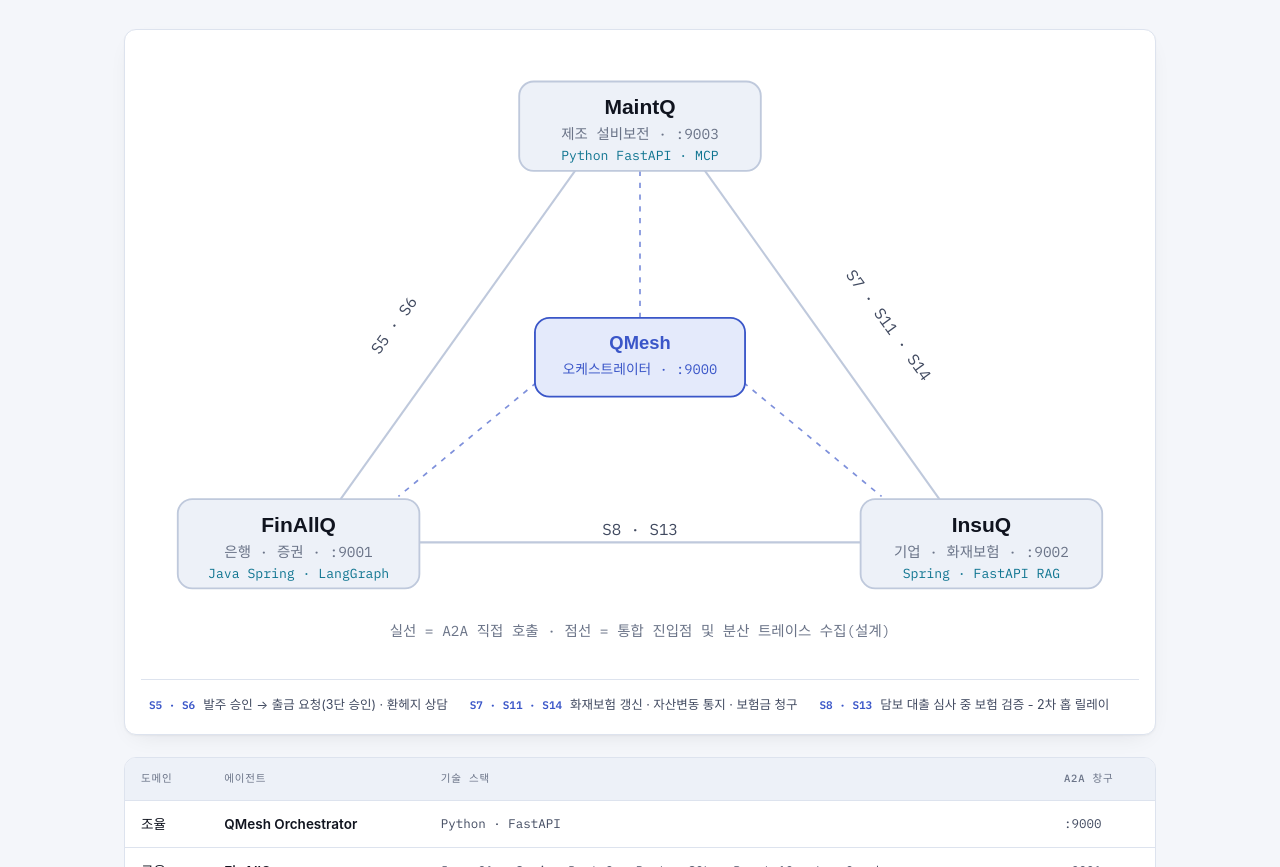
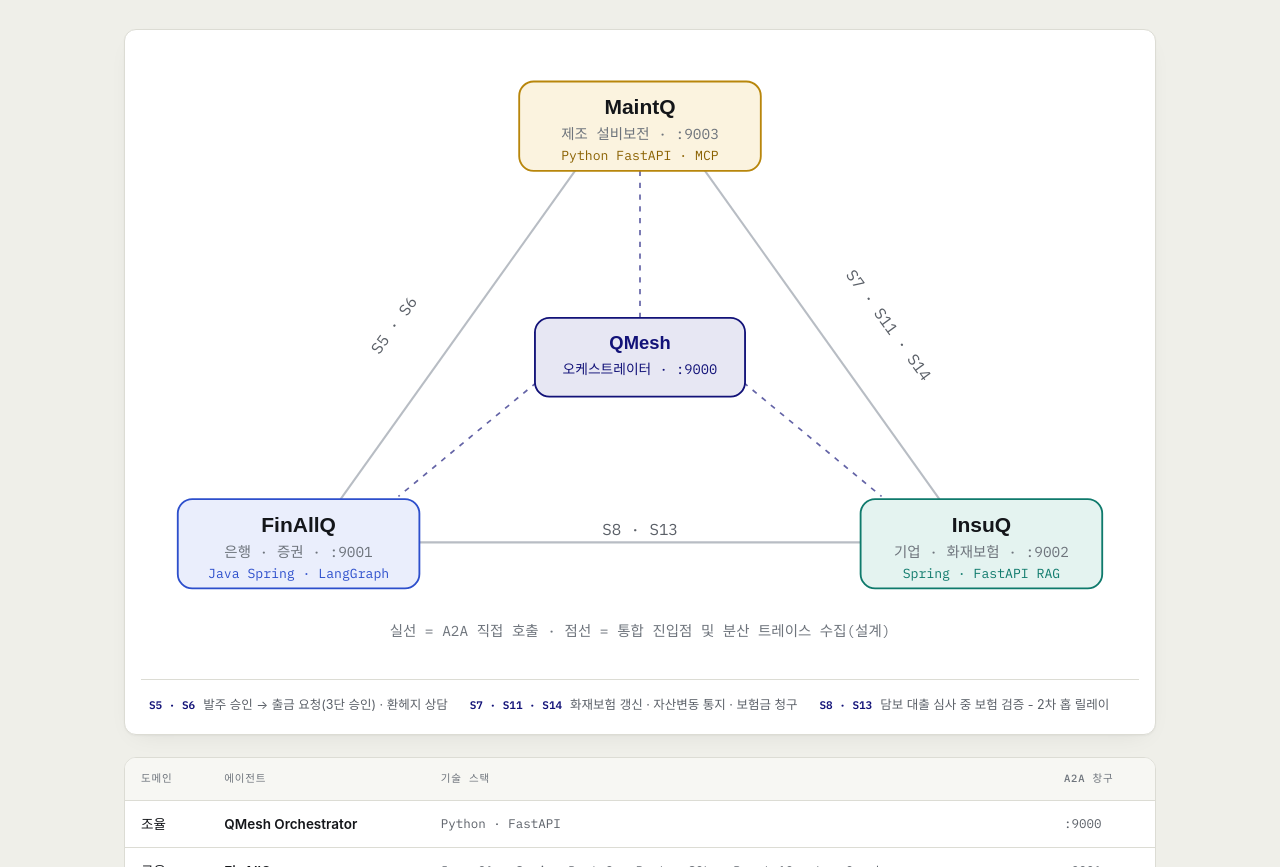
Before and after one commit to ttogle918/ttogle918.github.io, a plain HTML site: page qmesh/index.html in a window 1280 px wide. Shown: the part 1752-2619 px from the top of the page. Drawn offline with Linux system fonts and the light colour scheme; a web font is replaced by a local one.

Commit message:
QMesh 상세 페이지 색을 발표자료(PPT)에 맞춤 - 미색 바탕, 에이전트별 색(MaintQ 앰버 · InsuQ 청록 · FinAllQ 파랑), 다크 모드 동일 관계
Co-Authored-By: Claude Opus 5 (1M context) <noreply@anthropic.com>
Claude-Session: https://claude.ai/code/session_01Ji7DVC5V8zGtfrMgEXV8tX

```diff
--- a/qmesh/index.html
+++ b/qmesh/index.html
@@ -20,26 +20,35 @@
   <style>
     /* ============ TOKENS ============ */
     :root {
-      --ground: #F4F6FA;
+      --ground: #EFEFE9;
       --panel: #FFFFFF;
-      --panel-2: #EDF1F8;
-      --ink: #10141F;
-      --ink-soft: #414A60;
-      --faint: #6B7488;
-      --line: #DDE3EE;
-      --line-strong: #BFC9DC;
-      --accent: #3A56C8;
+      --panel-2: #F7F7F3;
+      --ink: #14161A;
+      --ink-soft: #5B6068;
+      --faint: #6E747C;
+      --line: #DCDCD4;
+      --line-strong: #B8BDC4;
+      --accent: #121278;
       --accent-ink: #FFFFFF;
-      --accent-soft: #E4EAFB;
-      --cyan: #0E7490;
-      --cyan-soft: #DBEEF4;
-      --warn: #9A6412;
-      --warn-soft: #F7EDD9;
-      --crit: #A93A31;
-      --crit-soft: #F7E4E1;
-      --code-bg: #10141F;
-      --code-ink: #DFE5F2;
-      --card-shadow: 0 1px 2px rgba(16, 20, 31, .04), 0 8px 24px -12px rgba(16, 20, 31, .12);
+      --accent-soft: #E7E7F3;
+      --cyan: #1F7A3D;
+      --cyan-soft: #E3F0E7;
+      --warn: #8A6100;
+      --warn-soft: #FFF6E0;
+      --crit: #B3261E;
+      --crit-soft: #FBEAE8;
+      --code-bg: #14161A;
+      --code-ink: #E6E6E0;
+      --maint: #8A6100;
+      --maint-line: #B8860B;
+      --maint-soft: #FBF3DF;
+      --insu: #0F7A6C;
+      --insu-line: #0F7A6C;
+      --insu-soft: #E4F3F0;
+      --fin: #2D4FCC;
+      --fin-line: #2D4FCC;
+      --fin-soft: #EAEEFC;
+      --card-shadow: 0 1px 2px rgba(20, 22, 26, .04), 0 8px 24px -12px rgba(20, 22, 26, .10);
 
       --f-body: 'IBM Plex Sans KR', -apple-system, 'Apple SD Gothic Neo', 'Malgun Gothic', 'Segoe UI', sans-serif;
       --f-mono: 'IBM Plex Mono', ui-monospace, 'JetBrains Mono', 'D2Coding', Consolas, monospace;
@@ -48,49 +57,67 @@
 
     @media (prefers-color-scheme: dark) {
       :root:not([data-theme="light"]) {
-        --ground: #0B0E17;
-        --panel: #131827;
-        --panel-2: #0F1421;
-        --ink: #E8ECF6;
-        --ink-soft: #A6AFC6;
-        --faint: #737C95;
-        --line: #212940;
-        --line-strong: #333D59;
-        --accent: #8AA0FF;
-        --accent-ink: #0A0E1A;
-        --accent-soft: #1A2244;
-        --cyan: #4FD1E5;
-        --cyan-soft: #102B33;
+        --ground: #121311;
+        --panel: #1B1C1A;
+        --panel-2: #222320;
+        --ink: #ECECE6;
+        --ink-soft: #B3B6BA;
+        --faint: #8D9299;
+        --line: #2D2E2A;
+        --line-strong: #45474A;
+        --accent: #A9ABF2;
+        --accent-ink: #121311;
+        --accent-soft: #23234A;
+        --cyan: #6FC48A;
+        --cyan-soft: #16281C;
         --warn: #E0B063;
         --warn-soft: #2B2313;
         --crit: #E5716A;
         --crit-soft: #2C1613;
-        --code-bg: #070A12;
-        --code-ink: #C9D3EA;
+        --code-bg: #0B0B0A;
+        --code-ink: #D8D8D0;
+        --maint: #E3B34C;
+        --maint-line: #B8860B;
+        --maint-soft: #2A2312;
+        --insu: #5CC8B5;
+        --insu-line: #2E9C8A;
+        --insu-soft: #112824;
+        --fin: #8FA6FF;
+        --fin-line: #5870DA;
+        --fin-soft: #1A2244;
         --card-shadow: 0 1px 2px rgba(0, 0, 0, .34), 0 12px 32px -14px rgba(0, 0, 0, .6);
       }
     }
 
     :root[data-theme="dark"] {
-      --ground: #0B0E17;
-      --panel: #131827;
-      --panel-2: #0F1421;
-      --ink: #E8ECF6;
-      --ink-soft: #A6AFC6;
-      --faint: #737C95;
-      --line: #212940;
-      --line-strong: #333D59;
-      --accent: #8AA0FF;
-      --accent-ink: #0A0E1A;
-      --accent-soft: #1A2244;
-      --cyan: #4FD1E5;
-      --cyan-soft: #102B33;
+      --ground: #121311;
+      --panel: #1B1C1A;
+      --panel-2: #222320;
+      --ink: #ECECE6;
+      --ink-soft: #B3B6BA;
+      --faint: #8D9299;
+      --line: #2D2E2A;
+      --line-strong: #45474A;
+      --accent: #A9ABF2;
+      --accent-ink: #121311;
+      --accent-soft: #23234A;
+      --cyan: #6FC48A;
+      --cyan-soft: #16281C;
       --warn: #E0B063;
       --warn-soft: #2B2313;
       --crit: #E5716A;
       --crit-soft: #2C1613;
-      --code-bg: #070A12;
-      --code-ink: #C9D3EA;
+      --code-bg: #0B0B0A;
+      --code-ink: #D8D8D0;
+      --maint: #E3B34C;
+      --maint-line: #B8860B;
+      --maint-soft: #2A2312;
+      --insu: #5CC8B5;
+      --insu-line: #2E9C8A;
+      --insu-soft: #112824;
+      --fin: #8FA6FF;
+      --fin-line: #5870DA;
+      --fin-soft: #1A2244;
       --card-shadow: 0 1px 2px rgba(0, 0, 0, .34), 0 12px 32px -14px rgba(0, 0, 0, .6);
     }
 
@@ -887,6 +914,16 @@
       justify-content: space-between;
       gap: 10px;
       margin-bottom: 4px;
+    }
+
+    .agent.maint { --accent: var(--maint); --accent-soft: var(--maint-soft); --agent-line: var(--maint-line); }
+    .agent.insu { --accent: var(--insu); --accent-soft: var(--insu-soft); --agent-line: var(--insu-line); }
+    .agent.fin { --accent: var(--fin); --accent-soft: var(--fin-soft); --agent-line: var(--fin-line); }
+
+    .agent.maint,
+    .agent.insu,
+    .agent.fin {
+      border-top: 3px solid var(--agent-line);
     }
 
     .agent .dom {
@@ -1547,31 +1584,31 @@
 
           <!-- MaintQ -->
           <g>
-            <rect x="288" y="24" width="184" height="68" rx="11" fill="var(--panel-2)" stroke="var(--line-strong)"
+            <rect x="288" y="24" width="184" height="68" rx="11" fill="var(--maint-soft)" stroke="var(--maint-line)"
               stroke-width="1.4" />
             <text x="380" y="49" text-anchor="middle" font-family="IBM Plex Sans KR, sans-serif" font-size="16"
               font-weight="700" fill="var(--ink)">MaintQ</text>
             <text x="380" y="68" text-anchor="middle" font-family="IBM Plex Mono, monospace" font-size="11"
               fill="var(--faint)" data-ko="제조 설비보전 · :9003" data-en="manufacturing · :9003">제조 설비보전 · :9003</text>
             <text x="380" y="84" text-anchor="middle" font-family="IBM Plex Mono, monospace" font-size="10"
-              fill="var(--cyan)">Python FastAPI · MCP</text>
+              fill="var(--maint)">Python FastAPI · MCP</text>
           </g>
 
           <!-- FinAllQ -->
           <g>
-            <rect x="28" y="342" width="184" height="68" rx="11" fill="var(--panel-2)" stroke="var(--line-strong)"
+            <rect x="28" y="342" width="184" height="68" rx="11" fill="var(--fin-soft)" stroke="var(--fin-line)"
               stroke-width="1.4" />
             <text x="120" y="367" text-anchor="middle" font-family="IBM Plex Sans KR, sans-serif" font-size="16"
               font-weight="700" fill="var(--ink)">FinAllQ</text>
             <text x="120" y="386" text-anchor="middle" font-family="IBM Plex Mono, monospace" font-size="11"
               fill="var(--faint)" data-ko="은행 · 증권 · :9001" data-en="banking · brokerage · :9001">은행 · 증권 · :9001</text>
             <text x="120" y="402" text-anchor="middle" font-family="IBM Plex Mono, monospace" font-size="10"
-              fill="var(--cyan)">Java Spring · LangGraph</text>
+              fill="var(--fin)">Java Spring · LangGraph</text>
           </g>
 
           <!-- InsuQ -->
           <g>
-            <rect x="548" y="342" width="184" height="68" rx="11" fill="var(--panel-2)" stroke="var(--line-strong)"
+            <rect x="548" y="342" width="184" height="68" rx="11" fill="var(--insu-soft)" stroke="var(--insu-line)"
               stroke-width="1.4" />
             <text x="640" y="367" text-anchor="middle" font-family="IBM Plex Sans KR, sans-serif" font-size="16"
               font-weight="700" fill="var(--ink)">InsuQ</text>
@@ -1579,7 +1616,7 @@
               fill="var(--faint)" data-ko="기업 · 화재보험 · :9002" data-en="commercial insurance · :9002">기업 · 화재보험 ·
               :9002</text>
             <text x="640" y="402" text-anchor="middle" font-family="IBM Plex Mono, monospace" font-size="10"
-              fill="var(--cyan)">Spring · FastAPI RAG</text>
+              fill="var(--insu)">Spring · FastAPI RAG</text>
           </g>
 
           <!-- Orchestrator -->
@@ -1669,7 +1706,7 @@
       <div class="agents reveal">
 
         <!-- InsuQ -->
-        <article class="agent">
+        <article class="agent insu">
           <div class="agent-top"><span class="dom" data-ko="보험" data-en="Insurance">보험</span><span
               class="port">:9002</span></div>
           <h3>InsuQ</h3>
@@ -1718,7 +1755,7 @@
         </article>
 
         <!-- MaintQ -->
-        <article class="agent">
+        <article class="agent maint">
           <div class="agent-top"><span class="dom" data-ko="제조" data-en="Manufacturing">제조</span><span
               class="port">:9003</span></div>
           <h3>MaintQ</h3>
@@ -1764,7 +1801,7 @@
         </article>
 
         <!-- FinAllQ -->
-        <article class="agent">
+        <article class="agent fin">
           <div class="agent-top"><span class="dom" data-ko="금융" data-en="Finance">금융</span><span
               class="port">:9001</span></div>
           <h3>FinAllQ</h3>
```
